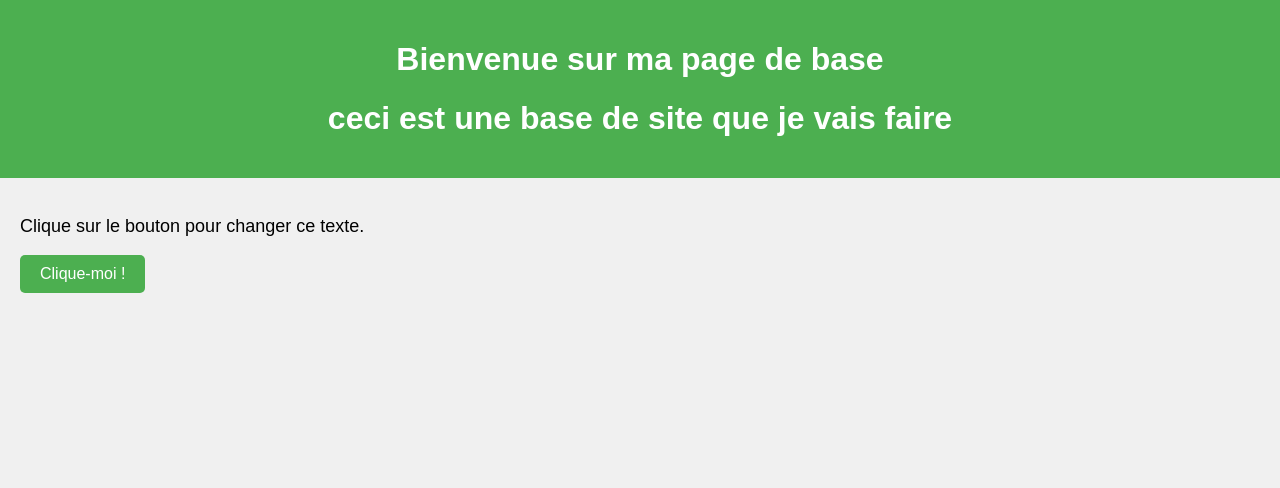
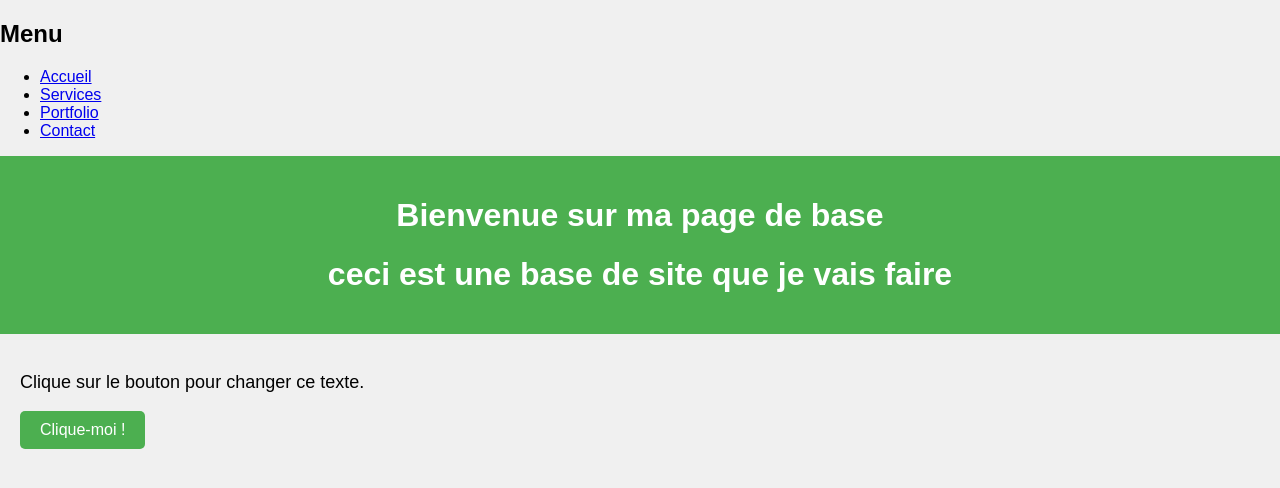
Before and after one commit to BestGameClips/Monsite1, a plain HTML site: page index.html in a window 1280 px wide. Drawn offline with Linux system fonts and the light colour scheme.

Commit message:
Update index.html

```diff
--- a/index.html
+++ b/index.html
@@ -40,6 +40,19 @@
 </head>
 <body>
 
+    <section id="menu">
+  <h2>Menu</h2>
+  <nav>
+    <ul>
+      <li><a href="#accueil">Accueil</a></li>
+      <li><a href="#services">Services</a></li>
+      <li><a href="#portfolio">Portfolio</a></li>
+      <li><a href="#contact">Contact</a></li>
+    </ul>
+  </nav>
+</section>
+
+
     <header>
         <h1>Bienvenue sur ma page de base</h1>
         <h1>ceci est une base de site que je vais faire</h1>
```
